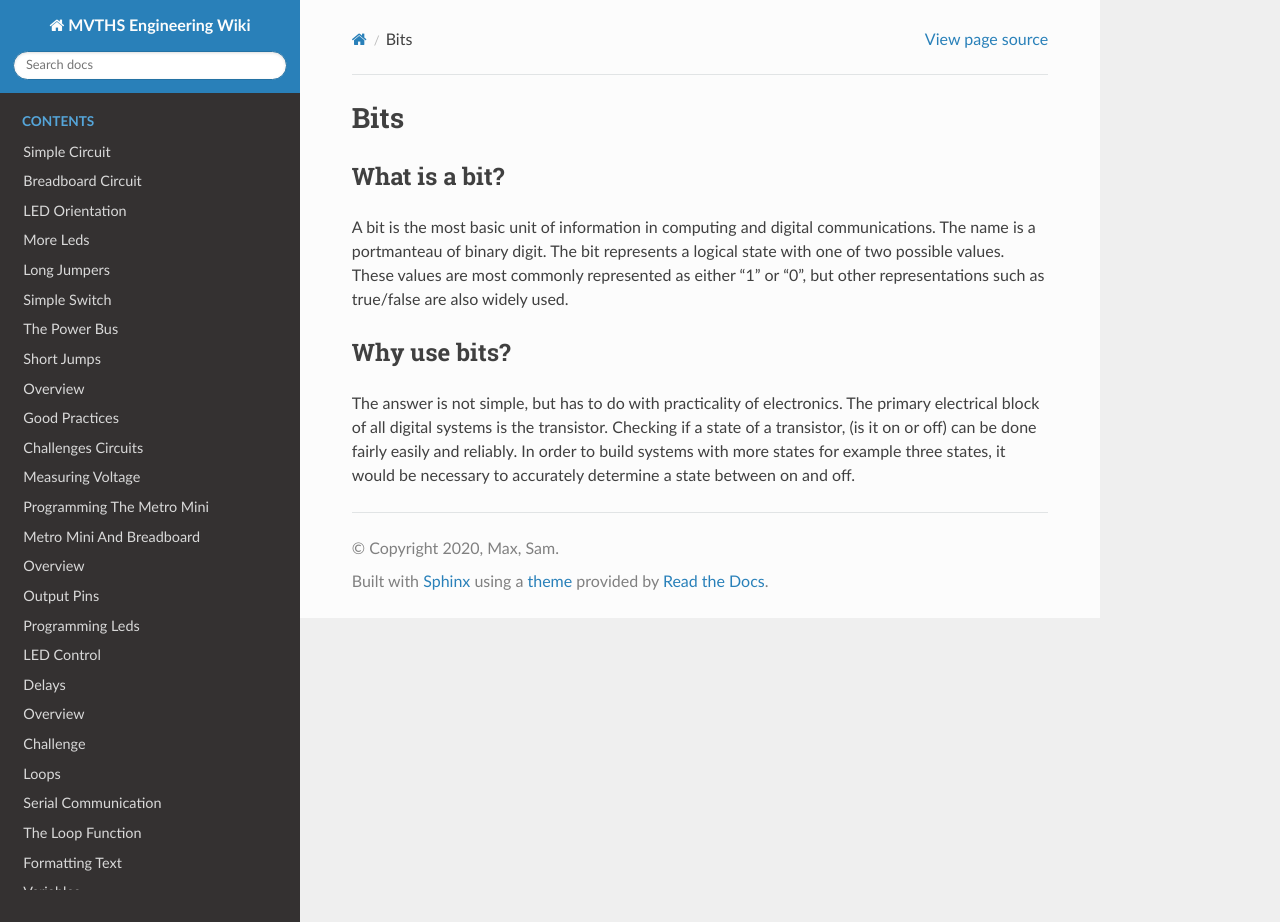
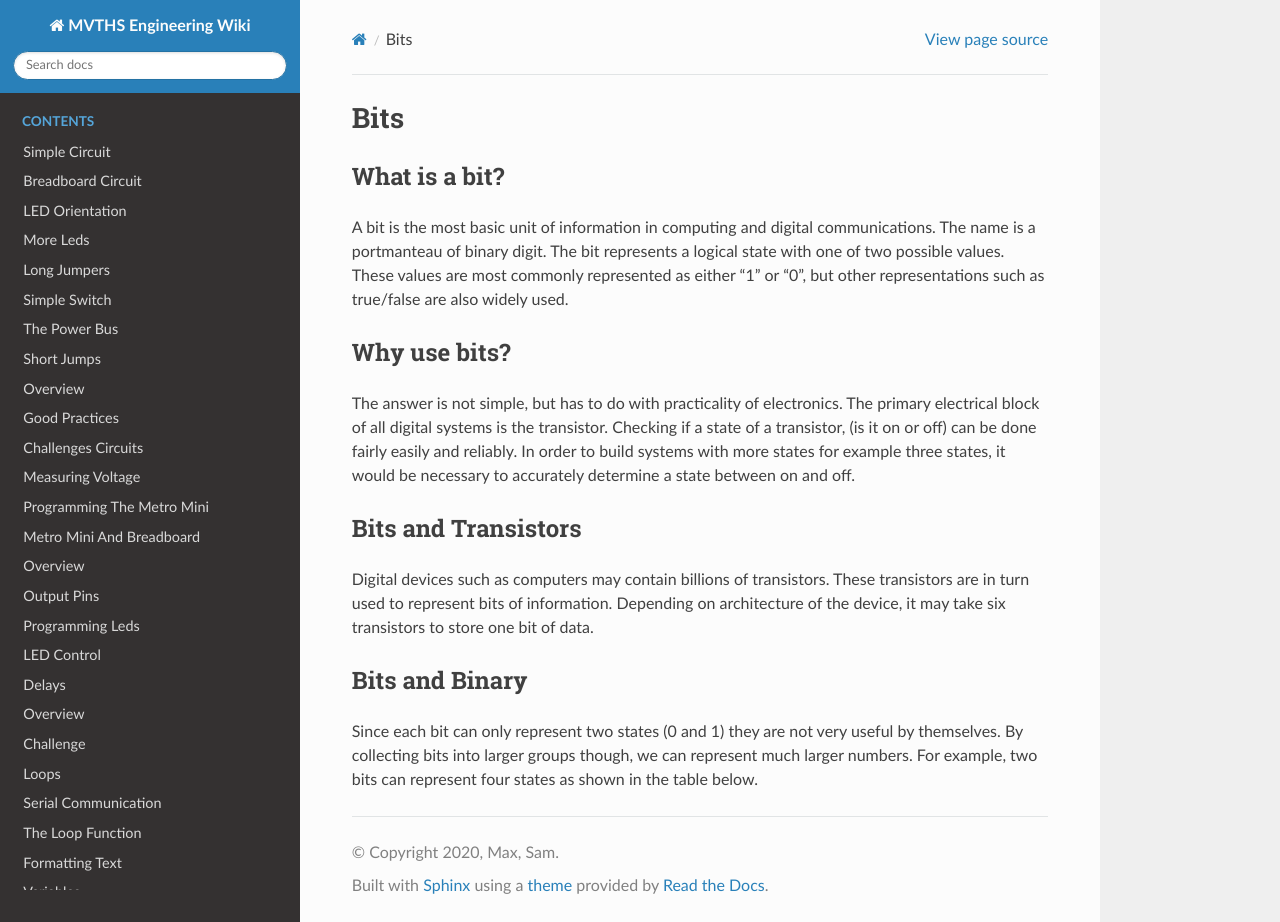
Before and after one commit to maxtkc/mvths-wiki, a Sphinx documentation site: the page built from docs/040a-bits.rst, in a window 1280 px wide and 922 px high. Built offline with Sphinx 7.4.7 and the Read the Docs theme 2.0.0, drawn with Linux system fonts in a browser that asks for light colours; pages that are not in the unit, such as notebooks, are missing from menus.

Commit message:
Update 040a-bits.rst

```diff
--- a/docs/040a-bits.rst
+++ b/docs/040a-bits.rst
@@ -8,3 +8,11 @@ A bit is the most basic unit of information in computing and digital communicati
 Why use bits?
 -------------
 The answer is not simple, but has to do with practicality of electronics. The primary electrical block of all digital systems is the transistor. Checking if a state of a transistor, (is it on or off) can be done fairly easily and reliably. In order to build systems with more states for example three states, it would be necessary to accurately determine a state between on and off.
+
+Bits and Transistors
+---------------
+Digital devices such as computers may contain billions of transistors. These transistors are in turn used to represent bits of information. Depending on architecture of the device, it may take six transistors to store one bit of data.
+
+Bits and Binary
+---------------
+Since each bit can only represent two states (0 and 1) they are not very useful by themselves. By collecting bits into larger groups though, we can represent much larger numbers. For example, two bits can represent four states as shown in the table below.
```
